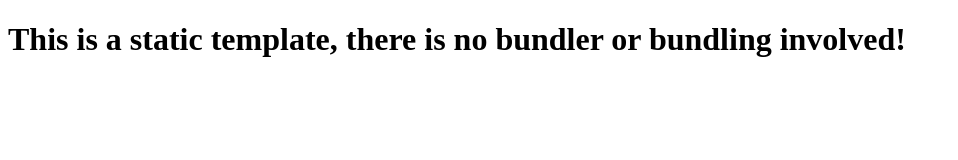
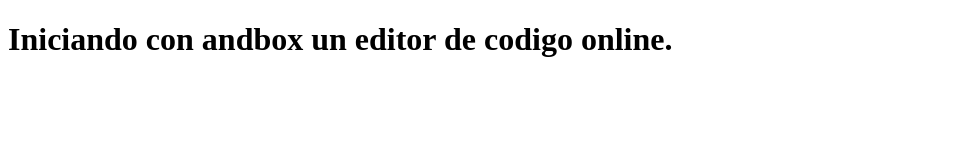
Before and after one commit to edinvd/sandbox, a website: page index.html in a window 1280 px wide. Shown: the whole page, without its empty margins (0-958 px from the left). Drawn offline with Linux system fonts and the light colour scheme.

Commit message:
Estructura HTML5 modificamos la estructura de HTML5

```diff
--- a/index.html
+++ b/index.html
@@ -4,11 +4,11 @@
     <meta charset="UTF-8" />
     <meta name="viewport" content="width=device-width, initial-scale=1.0" />
     <meta http-equiv="X-UA-Compatible" content="ie=edge" />
-    <title>Static Template</title>
+    <title>Sand Box</title>
   </head>
   <body>
     <h1>
-      This is a static template, there is no bundler or bundling involved!
+      Iniciando con andbox un editor de codigo online.
     </h1>
   </body>
 </html>
```
